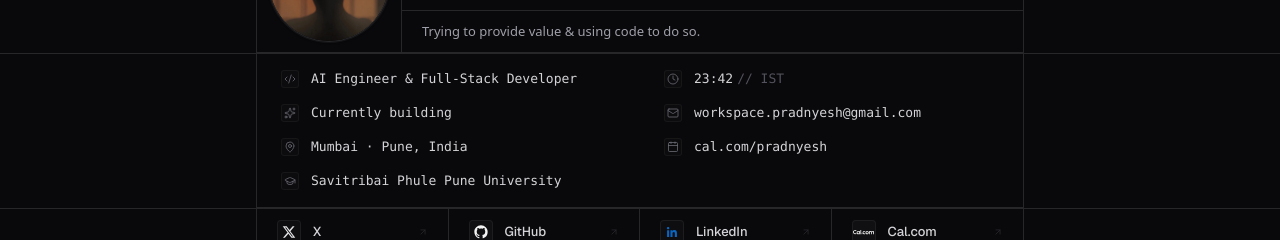
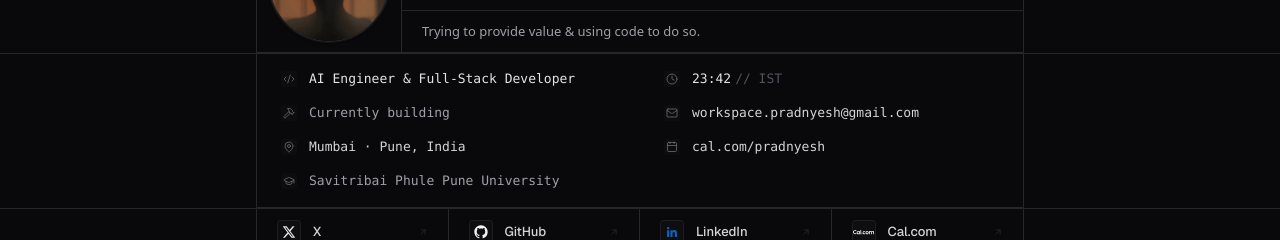
Before and after one commit to 25Pradnyesh/portfolio, a Next.js app: page / in a window 1280 px wide. Shown: the part 354-594 px from the top of the page. Built offline with nearby package versions, Linux system fonts and the light colour scheme; no server answers.

Commit message:
refactor(ui): establish unified global grid, metadata typographic markers, and optical weight balance

```diff
--- a/src/app/page.tsx
+++ b/src/app/page.tsx
@@ -19,7 +19,7 @@ export default function Home() {
       <Navbar />
 
       <main className="max-w-screen overflow-x-hidden px-2">
-        <div className="mx-auto md:max-w-3xl">
+        <div className="mx-auto max-w-3xl">
           {/* Hero / Overview / Profile / Info */}
           <Overview />
 
--- a/src/components/Overview.tsx
+++ b/src/components/Overview.tsx
@@ -7,7 +7,7 @@ import {
   MapPin,
   GraduationCap,
   Clock,
-  Sparkles,
+  Hammer,
   Mail,
   Calendar,
 } from "lucide-react";
@@ -102,25 +102,25 @@ export default function Overview() {
           {/* COLUMN 1 */}
           <div className="space-y-2 sm:space-y-2.5">
             <div className="h-6 flex items-center gap-3 font-mono text-xs sm:text-[13px] min-w-0">
-              <div className="flex size-4.5 shrink-0 items-center justify-center rounded-[3px] border border-zinc-800/40 bg-zinc-900/25 text-zinc-500">
+              <div className="flex size-4 shrink-0 items-center justify-center rounded-[2px] bg-zinc-900/30 text-zinc-500">
                 <CodeXml className="size-3" strokeWidth={1.5} />
               </div>
-              <span className="text-zinc-300 truncate">
+              <span className="text-zinc-200 font-medium truncate">
                 AI Engineer &amp; Full-Stack Developer
               </span>
             </div>
 
             <div className="h-6 flex items-center gap-3 font-mono text-xs sm:text-[13px] min-w-0">
-              <div className="flex size-4.5 shrink-0 items-center justify-center rounded-[3px] border border-zinc-800/40 bg-zinc-900/25 text-zinc-500">
-                <Sparkles className="size-3" strokeWidth={1.5} />
+              <div className="flex size-4 shrink-0 items-center justify-center rounded-[2px] bg-zinc-900/30 text-zinc-500">
+                <Hammer className="size-3" strokeWidth={1.5} />
               </div>
-              <span className="text-zinc-300 truncate">
+              <span className="text-zinc-400 truncate">
                 Currently building
               </span>
             </div>
 
             <div className="h-6 flex items-center gap-3 font-mono text-xs sm:text-[13px] min-w-0">
-              <div className="flex size-4.5 shrink-0 items-center justify-center rounded-[3px] border border-zinc-800/40 bg-zinc-900/25 text-zinc-500">
+              <div className="flex size-4 shrink-0 items-center justify-center rounded-[2px] bg-zinc-900/30 text-zinc-500">
                 <MapPin className="size-3" strokeWidth={1.5} />
               </div>
               <span className="text-zinc-300 truncate">
@@ -129,10 +129,10 @@ export default function Overview() {
             </div>
 
             <div className="h-6 flex items-center gap-3 font-mono text-xs sm:text-[13px] min-w-0">
-              <div className="flex size-4.5 shrink-0 items-center justify-center rounded-[3px] border border-zinc-800/40 bg-zinc-900/25 text-zinc-500">
+              <div className="flex size-4 shrink-0 items-center justify-center rounded-[2px] bg-zinc-900/30 text-zinc-500">
                 <GraduationCap className="size-3" strokeWidth={1.5} />
               </div>
-              <span className="text-zinc-300 truncate">
+              <span className="text-zinc-400 truncate">
                 Savitribai Phule Pune University
               </span>
             </div>
@@ -141,17 +141,17 @@ export default function Overview() {
           {/* COLUMN 2 */}
           <div className="space-y-2 sm:space-y-2.5">
             <div className="h-6 flex items-center gap-3 font-mono text-xs sm:text-[13px] min-w-0">
-              <div className="flex size-4.5 shrink-0 items-center justify-center rounded-[3px] border border-zinc-800/40 bg-zinc-900/25 text-zinc-500">
+              <div className="flex size-4 shrink-0 items-center justify-center rounded-[2px] bg-zinc-900/30 text-zinc-500">
                 <Clock className="size-3" strokeWidth={1.5} />
               </div>
-              <span className="text-zinc-300 truncate">
+              <span className="text-zinc-200 truncate">
                 <span>{currentTime || "--:--"}</span>
                 <span className="text-zinc-600 ml-1">{"// IST"}</span>
               </span>
             </div>
 
             <div className="h-6 flex items-center gap-3 font-mono text-xs sm:text-[13px] min-w-0">
-              <div className="flex size-4.5 shrink-0 items-center justify-center rounded-[3px] border border-zinc-800/40 bg-zinc-900/25 text-zinc-500">
+              <div className="flex size-4 shrink-0 items-center justify-center rounded-[2px] bg-zinc-900/30 text-zinc-500">
                 <Mail className="size-3" strokeWidth={1.5} />
               </div>
               <a
@@ -164,7 +164,7 @@ export default function Overview() {
             </div>
 
             <div className="h-6 flex items-center gap-3 font-mono text-xs sm:text-[13px] min-w-0">
-              <div className="flex size-4.5 shrink-0 items-center justify-center rounded-[3px] border border-zinc-800/40 bg-zinc-900/25 text-zinc-500">
+              <div className="flex size-4 shrink-0 items-center justify-center rounded-[2px] bg-zinc-900/30 text-zinc-500">
                 <Calendar className="size-3" strokeWidth={1.5} />
               </div>
               <a
--- a/src/components/SocialLinks.tsx
+++ b/src/components/SocialLinks.tsx
@@ -32,7 +32,7 @@ const socialItems: SocialItem[] = [
     name: "GitHub",
     url: "https://github.com/25Pradnyesh",
     icon: <BrandGithubIcon className="size-4 text-zinc-100 group-hover:text-white" />,
-    containerClass: "bg-zinc-900/50 border border-zinc-800/60",
+    containerClass: "bg-zinc-900/40 border border-zinc-800/60",
     isExternal: true,
   },
   {
@@ -46,7 +46,7 @@ const socialItems: SocialItem[] = [
     name: "Cal.com",
     url: "https://cal.com/pradnyesh",
     icon: <BrandCalIcon className="w-[21px] h-auto text-zinc-100 group-hover:text-white" />,
-    containerClass: "bg-zinc-900/50 border border-zinc-800/60",
+    containerClass: "bg-zinc-900/40 border border-zinc-800/60",
     isExternal: true,
   },
   {
@@ -59,7 +59,7 @@ const socialItems: SocialItem[] = [
   {
     name: "Telegram",
     url: "https://t.me/Pradnyesh_25",
-    icon: <BrandTelegramIcon className="size-3.75" />,
+    icon: <BrandTelegramIcon className="size-3.5" />,
     containerClass: "bg-zinc-900/40 border border-zinc-800/60",
     isExternal: true,
   },
```
